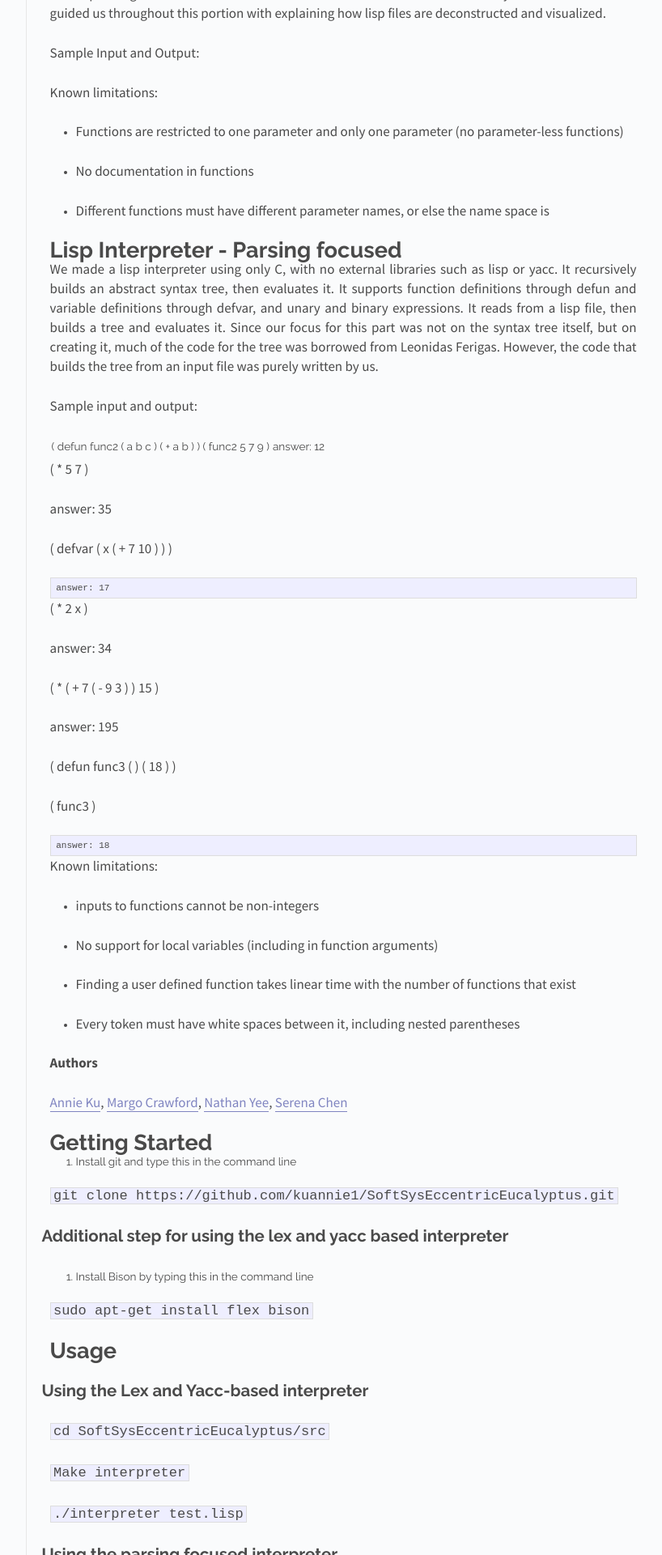
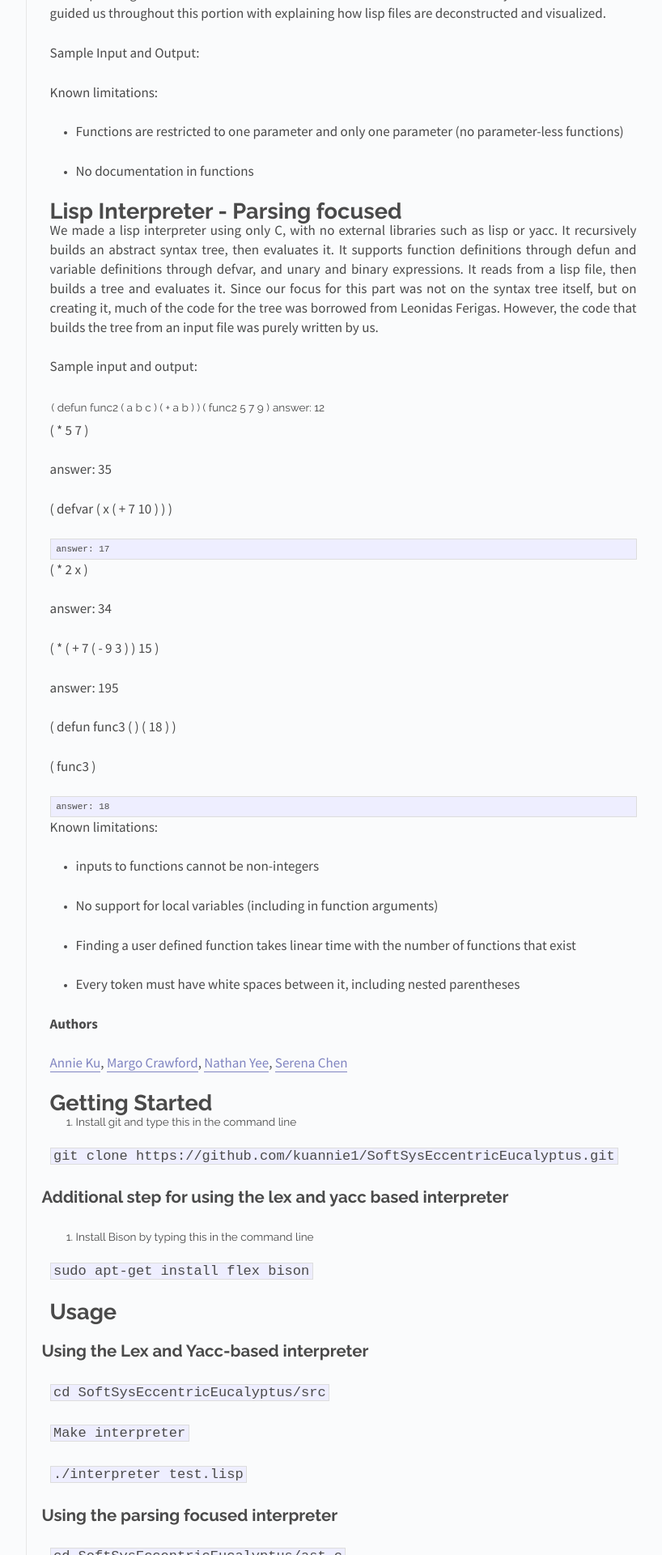
Before and after one commit to kuannie1/SoftSysEccentricEucalyptus, a Jekyll site: the page built from docs/_posts/2017-04-30-Final-Report-Website.md, in a window 1280 px wide. Shown: the part 986-2906 px from the top of the page at 81% size, without its empty margins (326-1144 px from the left). Built offline with Jekyll 4.4.1, drawn with Linux system fonts in a browser that asks for light colours.

Commit message:
Update/Create 2017-04-30-Final-Report-Website.md

```diff
--- a/docs/_posts/2017-04-30-Final-Report-Website.md
+++ b/docs/_posts/2017-04-30-Final-Report-Website.md
@@ -26,8 +26,6 @@ Known limitations:
 
 * No documentation in functions
 
-* Different functions must have different parameter names, or else the name space is
-
 # **Lisp Interpreter - Parsing focused**
 
 We made a lisp interpreter using only C, with no external libraries such as lisp or yacc. It recursively builds an abstract syntax tree, then evaluates it. It supports function definitions through defun and variable definitions through defvar, and unary and binary expressions. It reads from a lisp file, then builds a tree and evaluates it. Since our focus for this part was not on the syntax tree itself, but on creating it, much of the code for the tree was borrowed from Leonidas Ferigas. However, the code that builds the tree from an input file was purely written by us.
@@ -38,7 +36,7 @@ Sample input and output:
   <tr>
     <td>( defun func2 ( a b c ) ( + a b ) )
 ( func2 5 7 9 )</td>
-    <td></td>
+    <td>     </td>
     <td>answer: 12</td>
   </tr>
   <tr>
```
